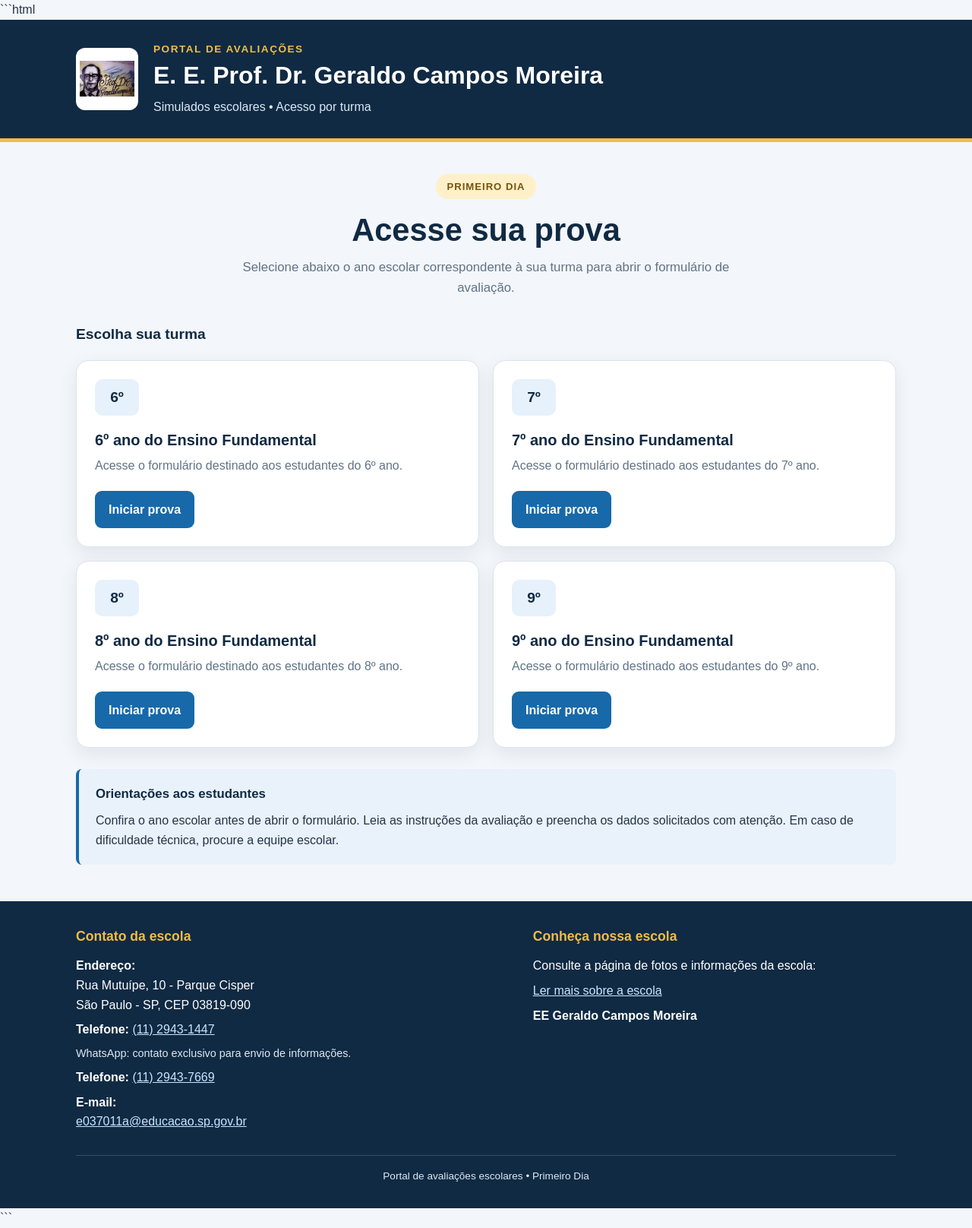
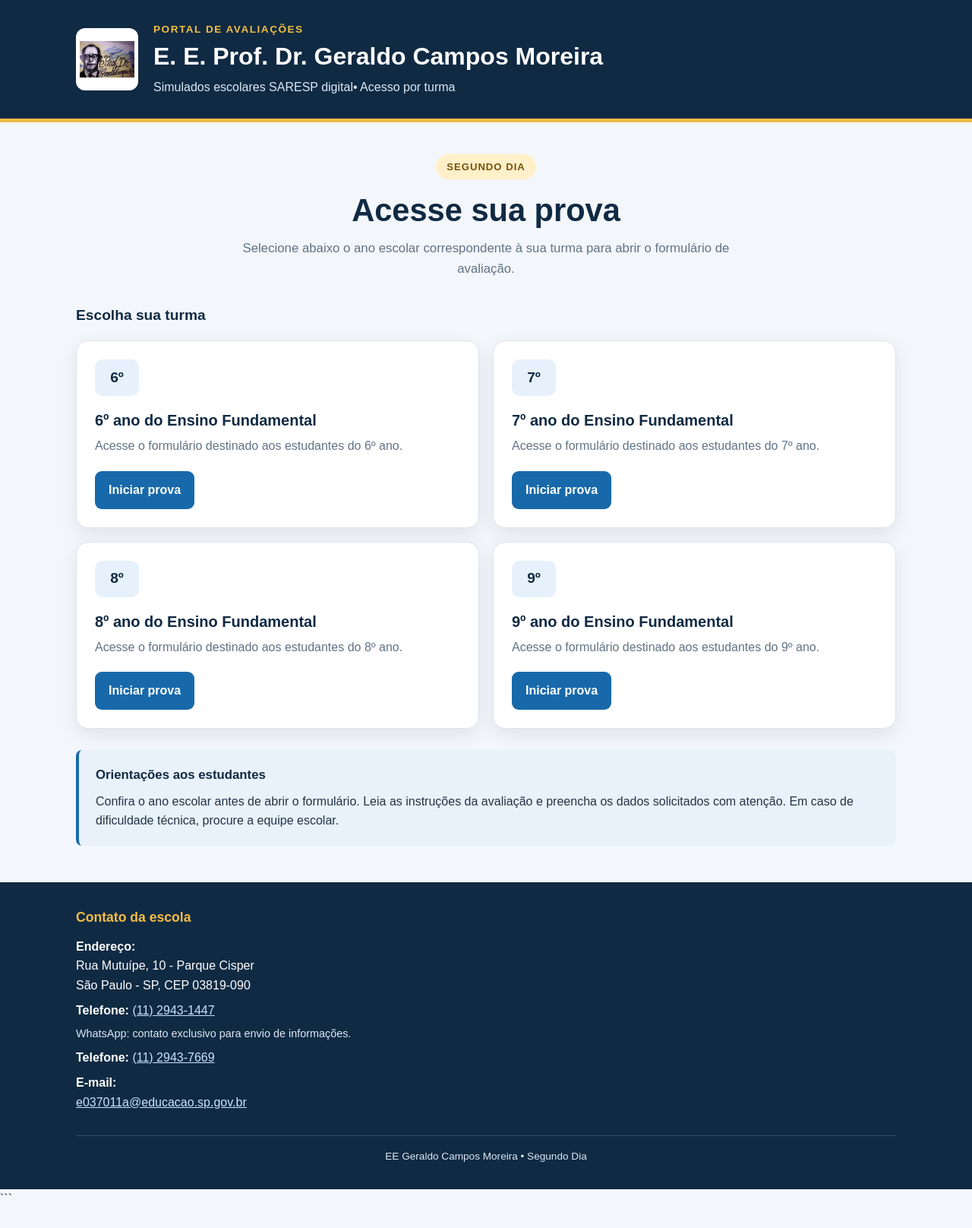
Before and after one commit to elvispresleyconceicao/SARESP-2026-EE-Geraldo-Campos-Moreira, a plain HTML site: page index.html in a window 1280 px wide. Shown: the whole page at 76% size. After the commit the page ends 1590 px from the top, so only its background shows below. Drawn offline with Linux system fonts and the light colour scheme.

````diff
--- a/index.html
+++ b/index.html
@@ -1,14 +1,13 @@
-```html
 <!DOCTYPE html>
 <html lang="pt-BR">
 <head>
     <meta charset="UTF-8">
     <meta name="viewport" content="width=device-width, initial-scale=1.0">
 
-    <title>Primeiro Dia | EE Geraldo Campos Moreira</title>
+    <title>Segundo Dia | EE Geraldo Campos Moreira</title>
 
     <meta name="description"
-          content="Portal de avaliações da Escola Estadual Professor Doutor Geraldo Campos Moreira. Acesse os formulários do primeiro dia por turma.">
+          content="Portal de avaliações da Escola Estadual Professor Doutor Geraldo Campos Moreira. Acesse os formulários do segundo dia por turma.">
 
     <style>
         :root {
@@ -329,7 +328,7 @@
             <div class="identidade">
                 <span class="etiqueta">Portal de avaliações</span>
                 <h1>E. E. Prof. Dr. Geraldo Campos Moreira</h1>
-                <p>Simulados escolares • Acesso por turma</p>
+                <p>Simulados escolares SARESP digital• Acesso por turma</p>
             </div>
 
         </div>
@@ -338,7 +337,7 @@
     <main class="container principal">
 
         <section class="introducao">
-            <span class="selo">PRIMEIRO DIA</span>
+            <span class="selo">SEGUNDO DIA</span>
             <h2>Acesse sua prova</h2>
             <p>
                 Selecione abaixo o ano escolar correspondente à sua turma
@@ -361,7 +360,7 @@
                     </p>
                     <a
                         class="botao"
-                        href="https://docs.google.com/forms/d/e/1FAIpQLSfX-W4-BuwGw22sDJDIWWD9GEmPGBg_bLwYtwncxcIVvjsFHw/viewform?usp=dialog"
+                        href="https://docs.google.com/forms/d/e/1FAIpQLSc34tXkcAH8PsgxxiVLKesEyVti5lTCcQ1KAYAEUeqxMuno_g/viewform?usp=dialog"
                         target="_blank"
                         rel="noopener noreferrer">
                         Iniciar prova
@@ -376,7 +375,7 @@
                     </p>
                     <a
                         class="botao"
-                        href="https://docs.google.com/forms/d/e/1FAIpQLSfL7PJcoWsMxehdeNHdFHNLC75aLsJtjbmZlHHVGx4RH3Kd9w/viewform?usp=dialog"
+                        href="https://docs.google.com/forms/d/e/1FAIpQLSesDYtWaLkNnCYiGXjyIfYiPnz5qinVmOYYmIO2ByWK6RN3Mg/viewform?usp=dialog"
                         target="_blank"
                         rel="noopener noreferrer">
                         Iniciar prova
@@ -391,7 +390,7 @@
                     </p>
                     <a
                         class="botao"
-                        href="https://docs.google.com/forms/d/e/1FAIpQLSftwDKSWK8vwX6M3WjGFEH_Z-sHR6J3BSPvw5e3J_tFTtUKpw/viewform?usp=dialog"
+                        href="https://docs.google.com/forms/d/e/1FAIpQLSeQsun6Br4sbhOVYmqIQPXZeQwMNeh8E8FLK2Fh9DplfvizGQ/viewform?usp=dialog"
                         target="_blank"
                         rel="noopener noreferrer">
                         Iniciar prova
@@ -406,7 +405,7 @@
                     </p>
                     <a
                         class="botao"
-                        href="https://docs.google.com/forms/d/e/1FAIpQLScW3abirkESgz-urY3CoUqOR48SiEnQdfxxmGQ9ZU2-Jmw8Sg/viewform?usp=dialog"
+                        href="https://docs.google.com/forms/d/e/1FAIpQLSet_yqtTFnD5yEtlQZT7sYXg9Gy6ZSJ7lvxfItCRp8qRQsgrA/viewform?usp=dialog"
                         target="_blank"
                         rel="noopener noreferrer">
                         Iniciar prova
@@ -462,31 +461,10 @@
                 </p>
             </section>
 
-            <section>
-                <h2>Conheça nossa escola</h2>
-
-                <p>
-                    Consulte a página de fotos e informações da escola:
-                </p>
-
-                <p>
-                    <a
-                        href="https://geraldocamposmoreira.webnode.com.br/album/galeria-de-fotos/geraldo-jpg1/"
-                        target="_blank"
-                        rel="noopener noreferrer">
-                        Ler mais sobre a escola
-                    </a>
-                </p>
-
-                <p>
-                    <strong>EE Geraldo Campos Moreira</strong>
-                </p>
-            </section>
-
         </div>
 
         <div class="creditos">
-            Portal de avaliações escolares • Primeiro Dia
+            EE Geraldo Campos Moreira • Segundo Dia
         </div>
     </footer>
 
````
